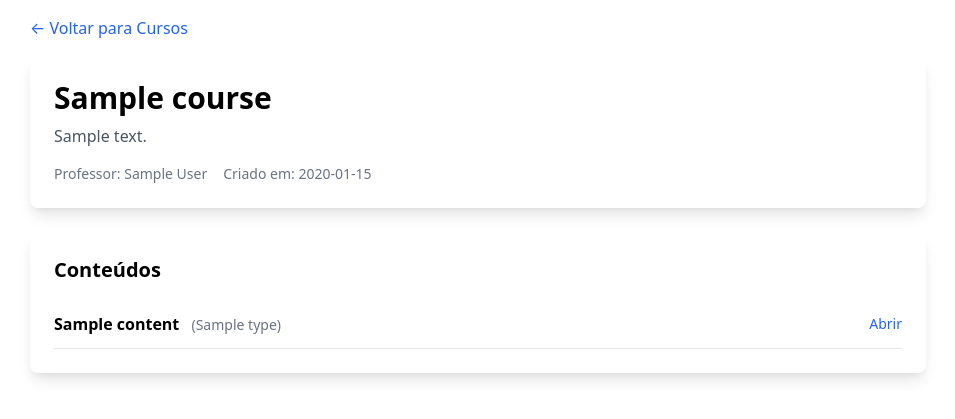
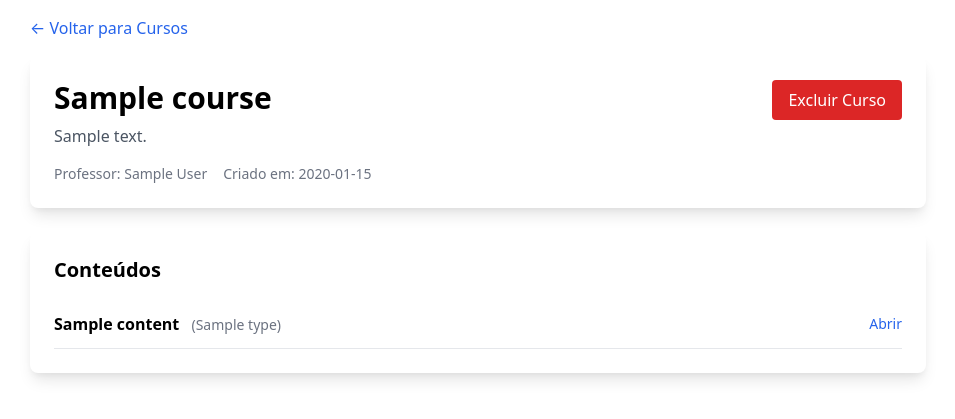
Before and after one commit to Lafabio/ava-educacional, a FastAPI app: template templates/course_detail.html in a window 1280 px wide. Shown: the part 60-479 px from the top of the page, without its empty margins (162-1117 px from the left). Run offline with FastAPI, Linux system fonts and the light colour scheme; the template is opened without the code that fills it: most values are stand-ins (such as "Sample title", 1, 10 or a date in 2020); some libraries are stand-ins or nearby versions.

Commit message:
Add delete button for courses

```diff
--- a/templates/course_detail.html
+++ b/templates/course_detail.html
@@ -4,11 +4,16 @@
 <div class='max-w-4xl mx-auto'>
     <a href='/courses' class='text-blue-600 mb-4 inline-block'>&larr; Voltar para Cursos</a>
     <div class='bg-white p-6 rounded-lg shadow-lg mb-6'>
-        <h1 class='text-3xl font-bold mb-2'>{{ course.title }}</h1>
-        <p class='text-gray-600 mb-4'>{{ course.description or 'Sem descrição' }}</p>
-        <div class='flex gap-4 text-sm text-gray-500'>
-            <span>Professor: {{ course.profiles.full_name if course.profiles else 'N/A' }}</span>
-            <span>Criado em: {{ course.created_at[:10] if course.created_at else 'N/A' }}</span>
+        <div class='flex justify-between items-start'>
+            <div>
+                <h1 class='text-3xl font-bold mb-2'>{{ course.title }}</h1>
+                <p class='text-gray-600 mb-4'>{{ course.description or 'Sem descrição' }}</p>
+                <div class='flex gap-4 text-sm text-gray-500'>
+                    <span>Professor: {{ course.profiles.full_name if course.profiles else 'N/A' }}</span>
+                    <span>Criado em: {{ course.created_at[:10] if course.created_at else 'N/A' }}</span>
+                </div>
+            </div>
+            <button onclick="excluirCurso()" class='px-4 py-2 bg-red-600 text-white rounded hover:bg-red-700'>Excluir Curso</button>
         </div>
     </div>
 
@@ -33,4 +38,13 @@
         {% endif %}
     </div>
 </div>
+<script>
+function excluirCurso() {
+    if(confirm('Deseja excluir este curso?')) {
+        fetch('/api/courses/{{ course.id }}', { method: 'DELETE' }).then(() => {
+            window.location.href = '/courses';
+        });
+    }
+}
+</script>
 {% endblock %}
```
Also changed, not shown: templates/courses.html (+13 -2 lines).
